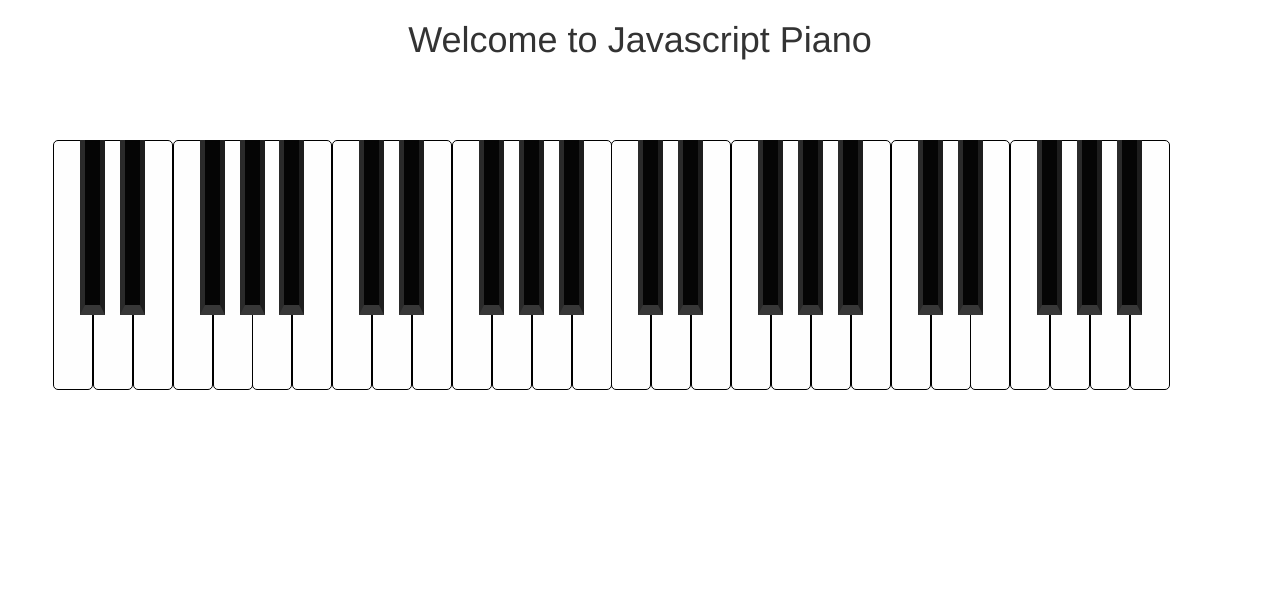
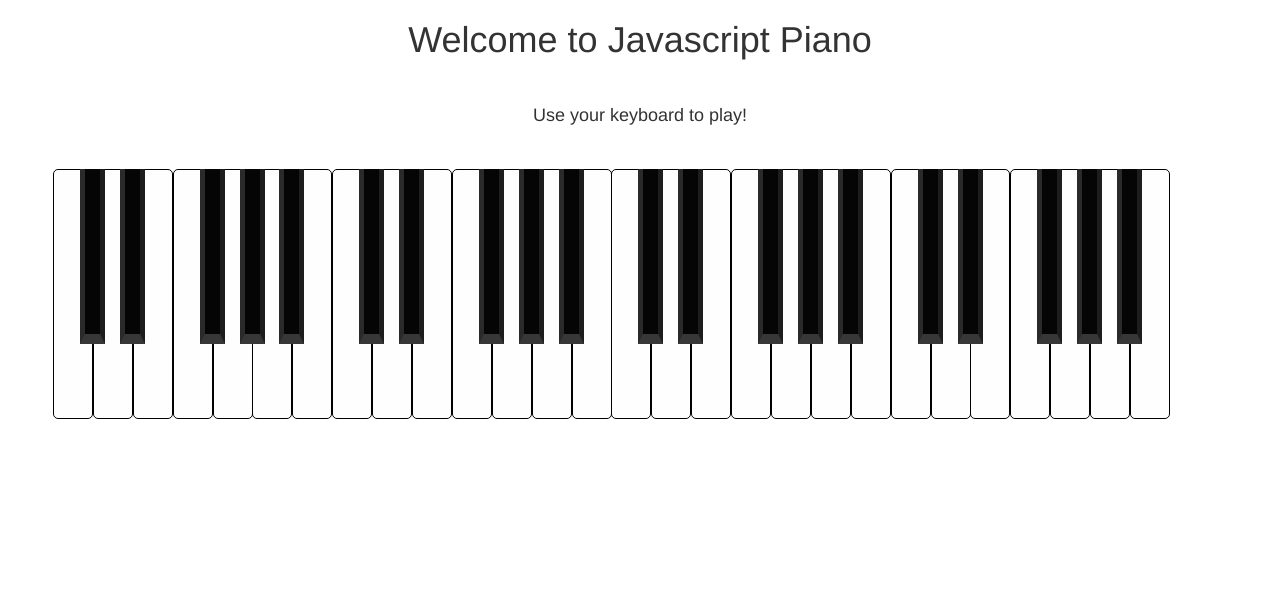
Before and after one commit to huck51/Greenfield-Piano, a website: page index1.html in a window 1280 px wide. Drawn offline with nearby package versions, Linux system fonts and the light colour scheme; no server answers.

Commit message:
Added h4

```diff
--- a/index1.css
+++ b/index1.css
@@ -1,4 +1,8 @@
 h1 {
+  text-align: center;
+  padding-bottom: 1em;
+}
+h4 {
   text-align: center;
   padding-bottom: 2em;
 }
--- a/index1.html
+++ b/index1.html
@@ -21,6 +21,7 @@
   <body>
     <div class="container-fluid">
       <h1>Welcome to Javascript Piano</h1>
+        <h4>Use your keyboard to play!</h4>
       <div class="container-fluid">
         <div class="row">
           <ul>
```
